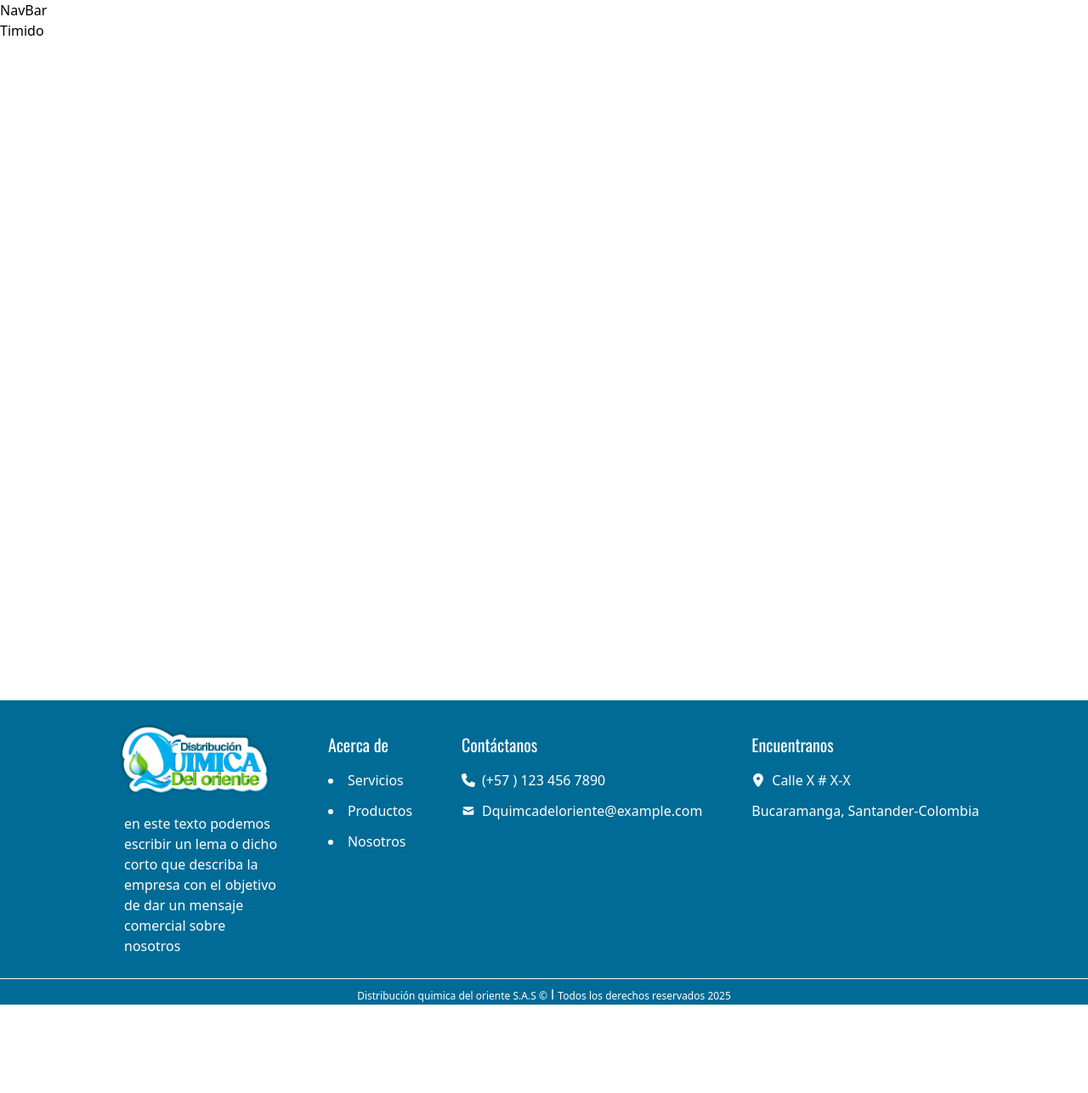
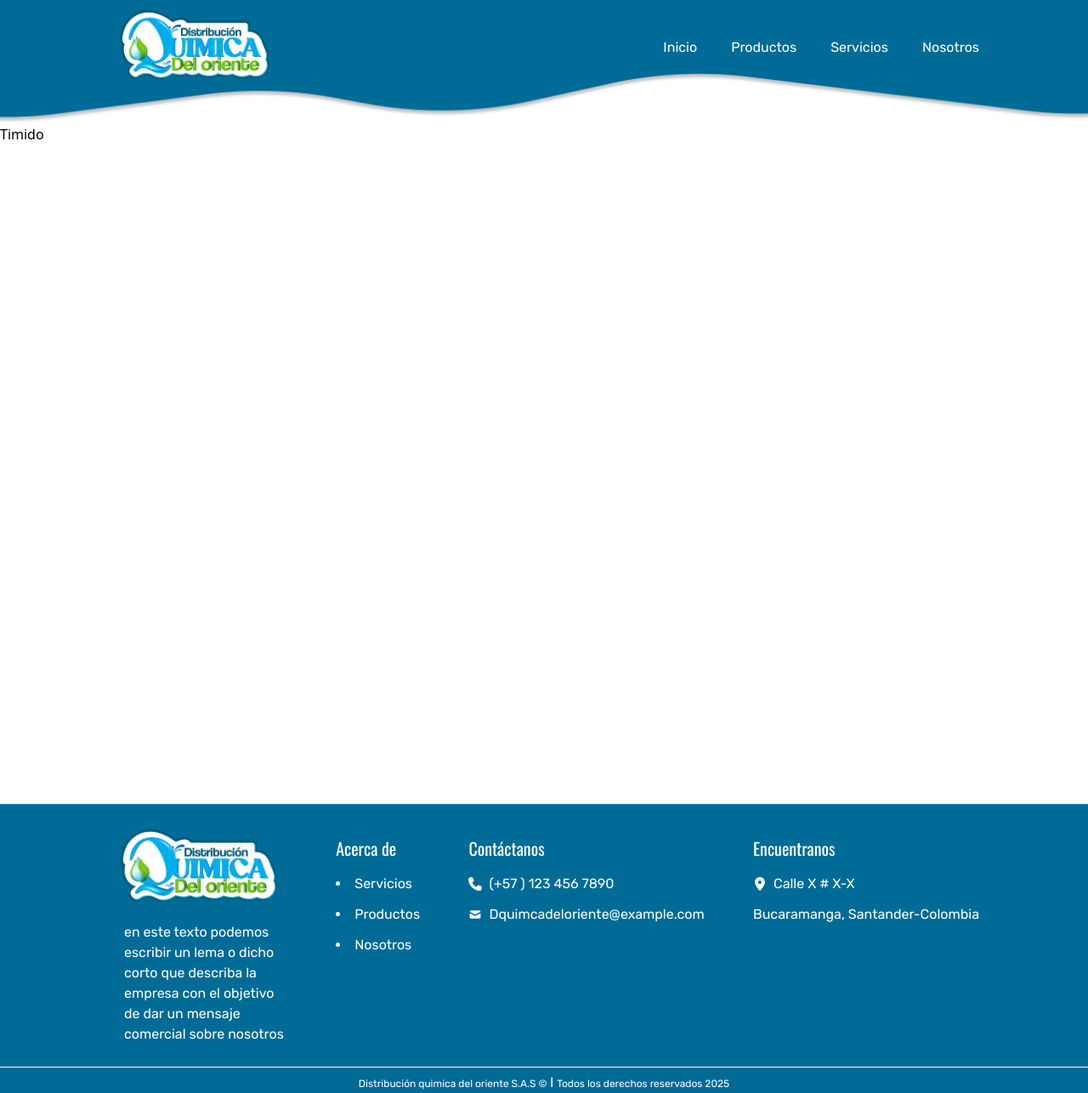
Before and after one commit to jafh1906/D.Q-del-oriente, a React (Vite) app: page / in a window 1280 px wide. Shown: the whole page at 85% size. Before the commit the page ends 1182 px from the top, so only its background shows below. Built offline with nearby package versions, Linux system fonts and the light colour scheme.

Commit message:
se realizaron cambios

```diff
--- a/index.html
+++ b/index.html
@@ -5,7 +5,7 @@
     <meta name="viewport" content="width=device-width, initial-scale=1.0" />
     <title>Distribución Quimica Del Oriente - Tratamiento de Agua</title>
     <link rel="icon" type="image/svg+xml" href="/vite.svg" />
-    <link href="https://fonts.googleapis.com/css2?family=Oswald:wght@200..700&display=swap" rel="stylesheet">
+    <link href="https://fonts.googleapis.com/css2?family=Oswald:wght@200..700&family=Rubik:ital,wght@0,300..900;1,300..900&display=swap" rel="stylesheet">
   </head>
   <body>
     <div id="root"></div>
--- a/src/Components/Footer.jsx
+++ b/src/Components/Footer.jsx
@@ -5,10 +5,10 @@ import { FaLocationDot } from "react-icons/fa6";
 
 export const Footer = () => {
   return (
-    <footer className="bg-[#006b96] text-white">
+    <footer className="letra-2 bg-[#006b96] text-white">
       <div className="flex w-full justify-between px-[10%] pt-[3%] pb-[2%]">
 
-        <div className="w-[200px] mt-[-25px]">
+        <div className="w-[210px] mt-[-25px]">
           <img src={LOGO} className='' alt="LOGO" />
           <p className='pl-4.5'>
           en este texto podemos escribir un lema o dicho corto que describa la empresa con el objetivo de dar un mensaje comercial sobre nosotros
@@ -16,7 +16,7 @@ export const Footer = () => {
         </div>
 
         <div className="flex w-auto flex-col gap-4">
-          <h2 className="letra text-xl">Acerca de</h2>
+          <h2 className="letra-1 text-xl">Acerca de</h2>
           <div className="flex flex-col gap-3">
             <li>Servicios</li>
             <li>Productos</li>
@@ -25,7 +25,7 @@ export const Footer = () => {
         </div>
 
         <div className="flex w-auto flex-col gap-4">
-          <h2 className="letra text-xl">Contáctanos</h2>
+          <h2 className="letra-1 text-xl">Contáctanos</h2>
           <div className="flex flex-col gap-3">
             <p className='flex items-center gap-2'>
               <FaPhone />
@@ -39,7 +39,7 @@ export const Footer = () => {
         </div>
 
         <div className="flex w-aunto flex-col gap-4">
-          <h2 className="letra text-xl">Encuentranos</h2>
+          <h2 className="letra-1 text-xl">Encuentranos</h2>
           <div className="flex flex-col gap-3">
             <p className='flex items-center gap-2'>
               <FaLocationDot />
--- a/src/Components/NavBar.jsx
+++ b/src/Components/NavBar.jsx
@@ -1,9 +1,22 @@
+// import bgNavBar from '../assets/images/bgNavBar.png'
+import bgNavBar2 from '../assets/images/bgNavBar2.png'
+import LOGO from '../assets/images/LOGO.webp'
 
 export const NavBar = () => {
   return (
     <>
-    <div>
-      NavBar
+    <div className="h-[150px] mt-[-4px] letra-2 bg-cover bg-center px-[10%]" style={{ backgroundImage: `url(${bgNavBar2})` }}>
+      <div className='flex items-center justify-between'>
+        <div className='w-[200px]'>
+          <img src={LOGO} alt="logo" />
+        </div>
+        <div className='flex gap-10 text-white'>
+          <div>Inicio</div>
+          <div>Productos</div>
+          <div>Servicios</div>
+          <div>Nosotros</div>
+        </div>
+      </div>
     </div>
     </>
   )
--- a/src/index.css
+++ b/src/index.css
@@ -1,5 +1,8 @@
 @import "tailwindcss";
 
-.letra{
+    .letra-1{
     font-family: "Oswald", serif;
-}
+    }
+    .letra-2{
+        font-family: "Rubik", sans-serif;
+    }
```
Also changed, not shown: src/assets/images/bgNavBar.png (added), src/assets/images/bgNavBar2.png (added).
